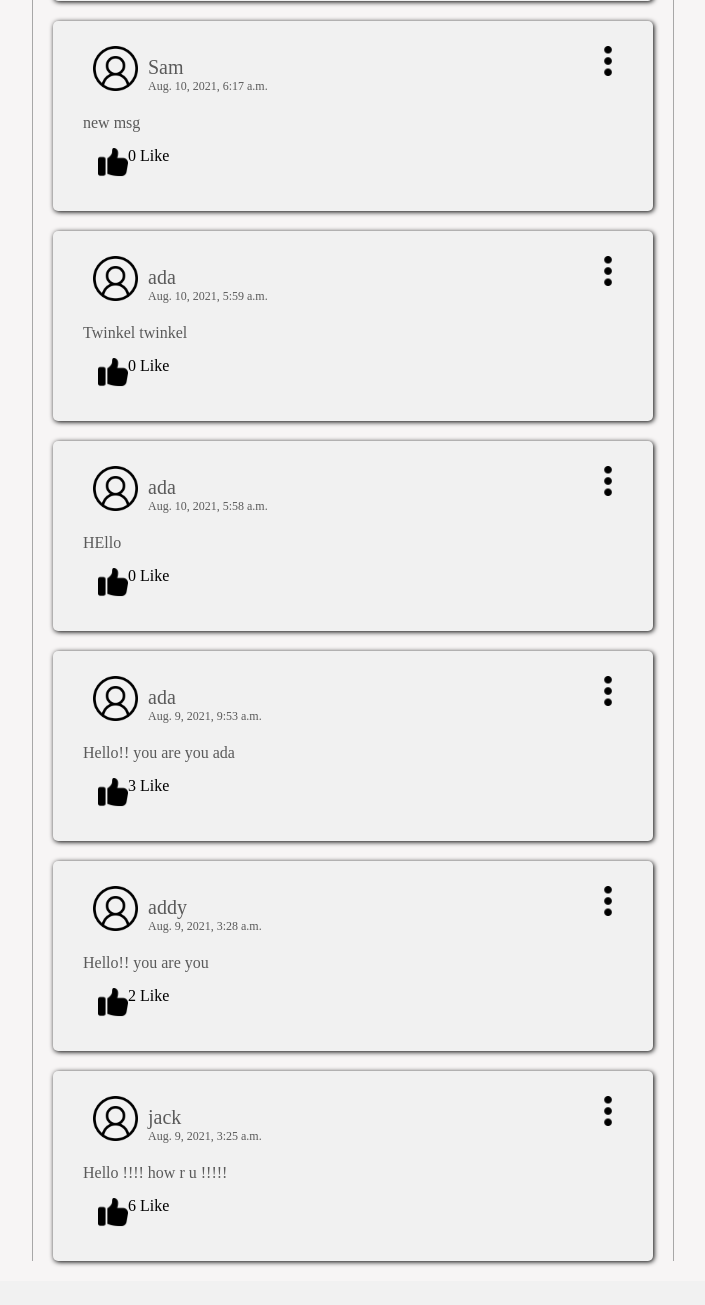
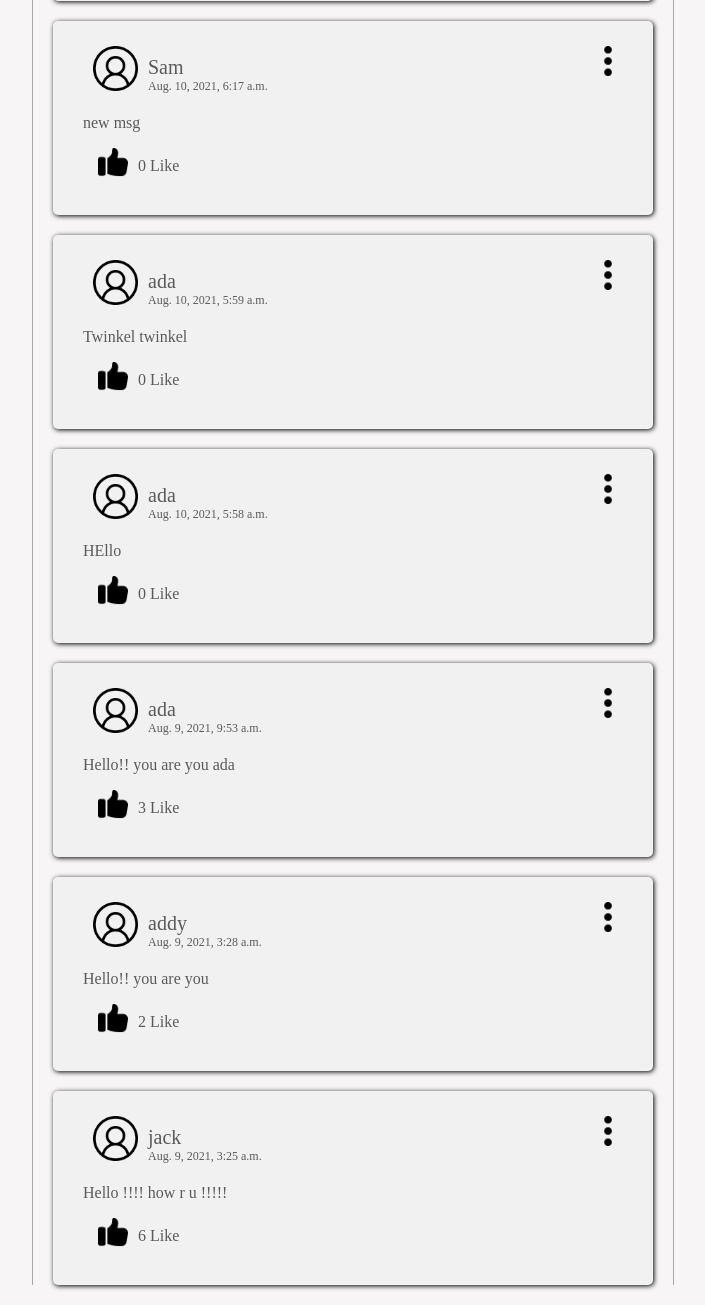
Before and after one commit to Aaryantechis/Tweetapp, a Django app: page / in a window 1280 px wide. Shown: the part 329-1634 px from the top of the page, without its empty margins (287-992 px from the left). Before the commit the page ends 1595 px from the top, so only its background shows below. Run offline with Django 3.2, Linux system fonts and the light colour scheme; data comes from the database, SQL or seed files in the repository.

Commit message:
like modified

```diff
--- a/static/css/style.css
+++ b/static/css/style.css
@@ -55,7 +55,10 @@ section {
   padding: 10px;
   position: relative;
 }
-
+.like {
+  padding: 10px;
+  color: rgb(90, 90, 90);
+}
 .card-image img {
   width: 100%;
   height: 50%;
--- a/templates/index.html
+++ b/templates/index.html
@@ -37,7 +37,7 @@
       <a href="/like/{{ tweet.id }}">
         <img src="{% static 'img/like.png' %}" alt="" />
       </a>
-      <div class="footer-item">{{ tweet.like_count}} Like</div>
+      <div class="like">{{ tweet.like_count}} Like</div>
     </div>
   </div>
   {% endfor %}
```
